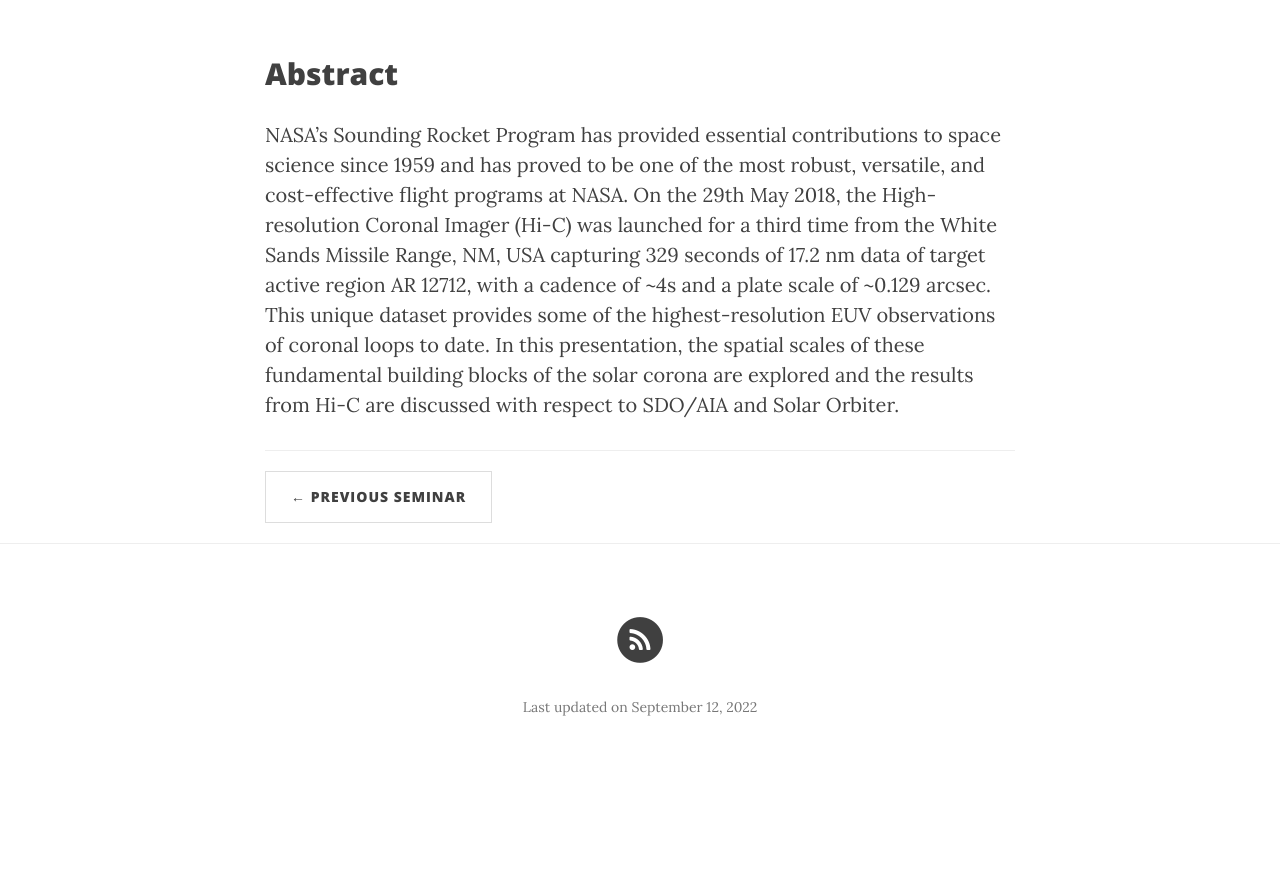
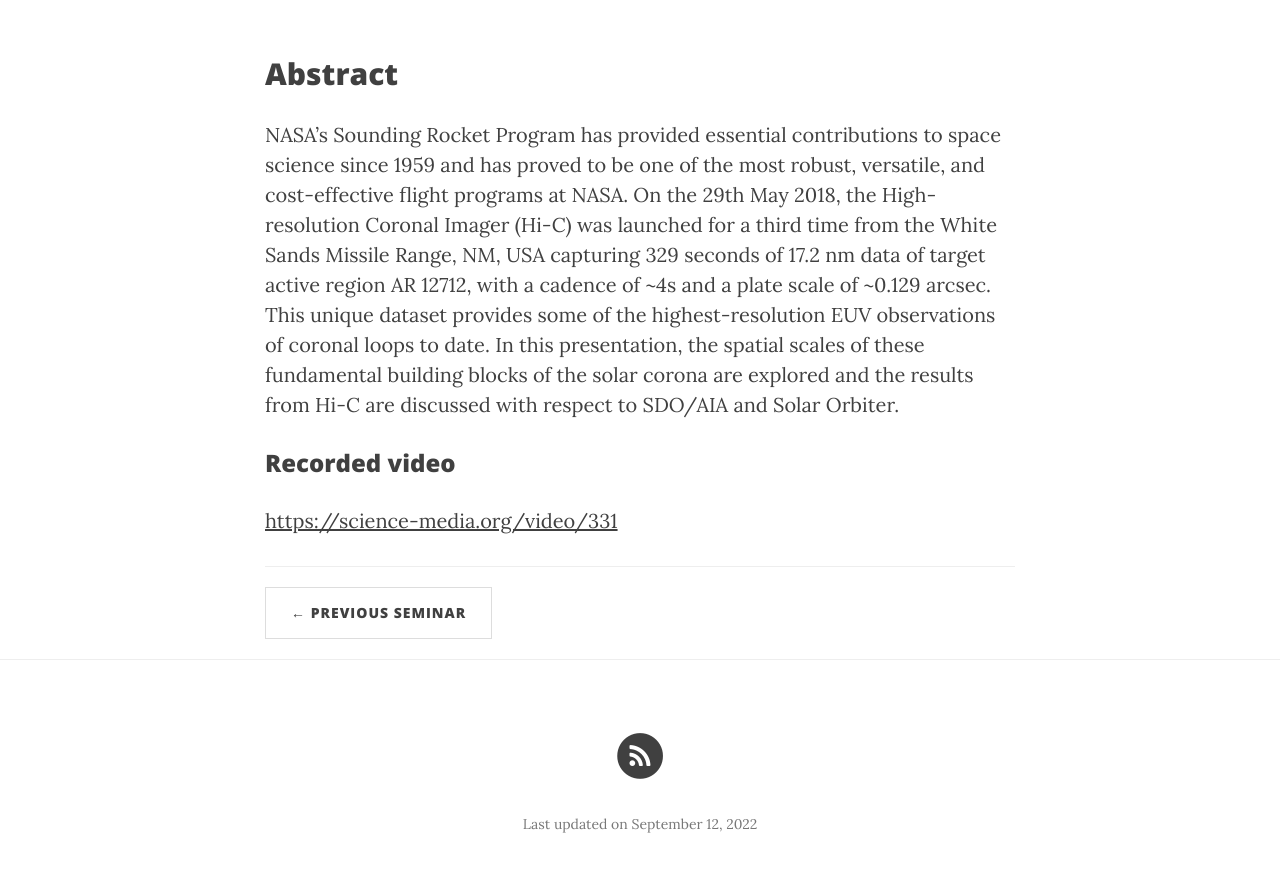
Before and after one commit to ITA-Solar/espos, a Jekyll site: the page built from _posts/2022-09-08-Williams.md, in a window 1280 px wide and 900 px high, scrolled down 626 px. Shown: the top 872 px of the window. Built offline with Jekyll 4.4.1, drawn with Linux system fonts in a browser that asks for light colours; nearby versions of some CDN libraries; before the commit the page ends 1409 px from its top, so only the background shows below that.

Commit message:
Update 2022-09-08-Williams.md

```diff
--- a/_posts/2022-09-08-Williams.md
+++ b/_posts/2022-09-08-Williams.md
@@ -10,3 +10,7 @@ published:  true
 
 ## Abstract
 NASA’s Sounding Rocket Program has provided essential contributions to space science since 1959 and has proved to be one of the most robust, versatile, and cost-effective flight programs at NASA. On the 29th May 2018, the High-resolution Coronal Imager (Hi-C) was launched for a third time from the White Sands Missile Range, NM, USA capturing 329 seconds of 17.2 nm data of target active region AR 12712, with a cadence of ~4s and a plate scale of ~0.129 arcsec. This unique dataset provides some of the highest-resolution EUV observations of coronal loops to date. In this presentation, the spatial scales of these fundamental building blocks of the solar corona are explored and the results from Hi-C are discussed with respect to SDO/AIA and Solar Orbiter.
+
+### Recorded video
+
+[https://science-media.org/video/331](https://science-media.org/video/331)
```
